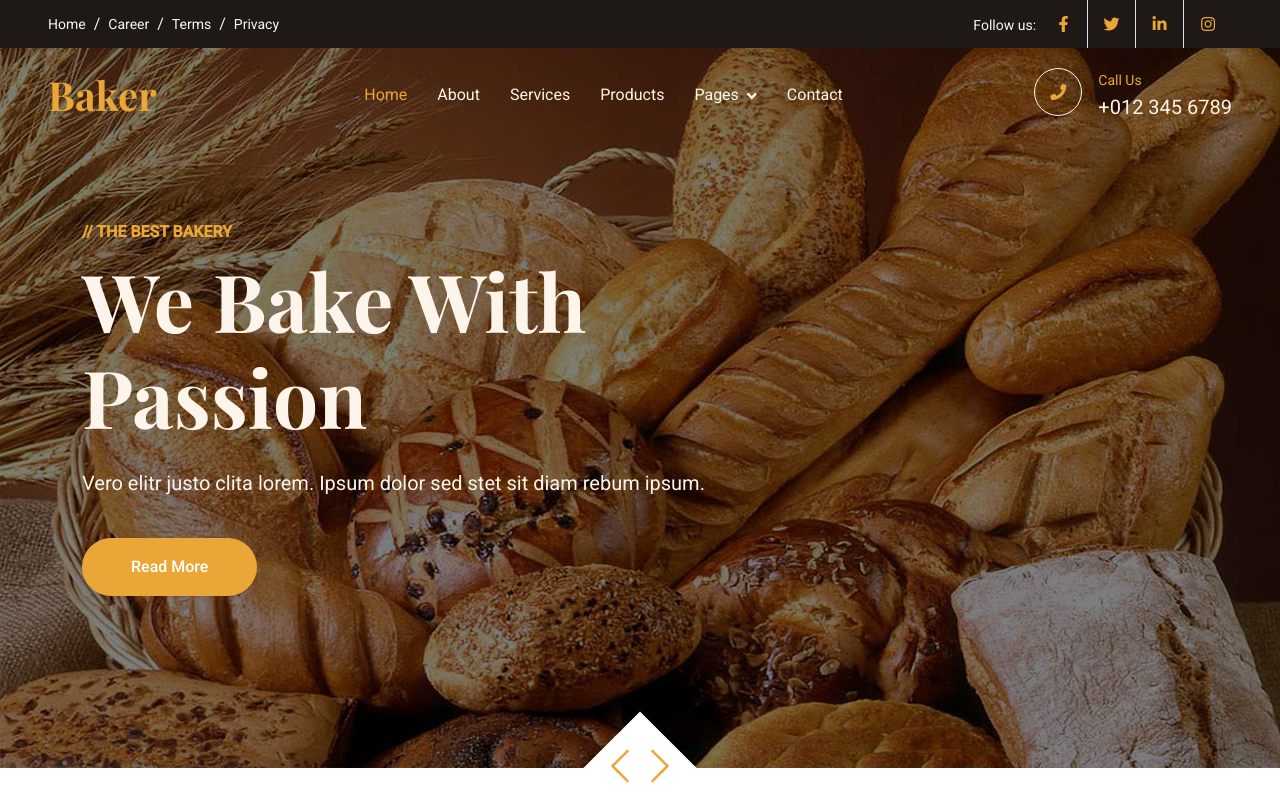
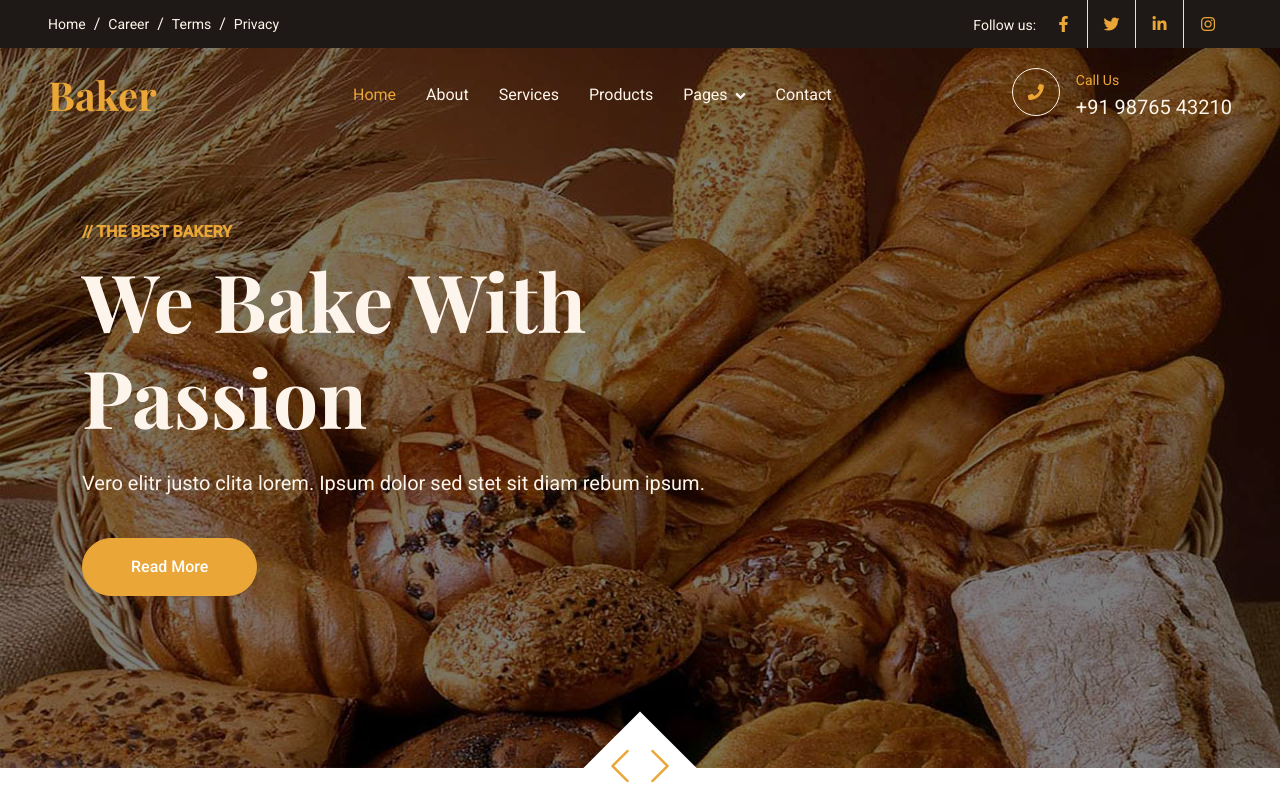
Before and after one commit to gediaaditi/webapp, a plain HTML site: page index.html in a window 1280 px wide. Shown: the top 811 px of the page. Drawn offline with nearby package versions, Linux system fonts and the light colour scheme.

Commit message:
update contact number

```diff
--- a/index.html
+++ b/index.html
@@ -94,7 +94,7 @@
                 </div>
                 <div class="ps-3">
                     <small class="text-primary mb-0">Call Us</small>
-                    <p class="text-light fs-5 mb-0">+012 345 6789</p>
+                    <p class="text-light fs-5 mb-0">+91 98765 43210</p>
                 </div>
             </div>
         </div>
```
